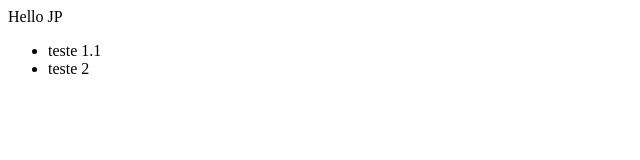
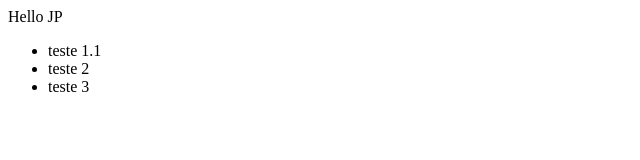
Before and after one commit to JoaoPauloLira/ExemploDockerfileNginx, a plain HTML site: page index.html in a window 1280 px wide. Shown: the full height of the page, 0-640 px from the left. Drawn offline with Linux system fonts and the light colour scheme.

Commit message:
teste 3 (#5)

```diff
--- a/index.html
+++ b/index.html
@@ -12,6 +12,7 @@
     <ul>
         <li>teste 1.1</li>
         <li>teste 2</li>
+        <li>teste 3</li>
     </ul>
 
 </body>
```
